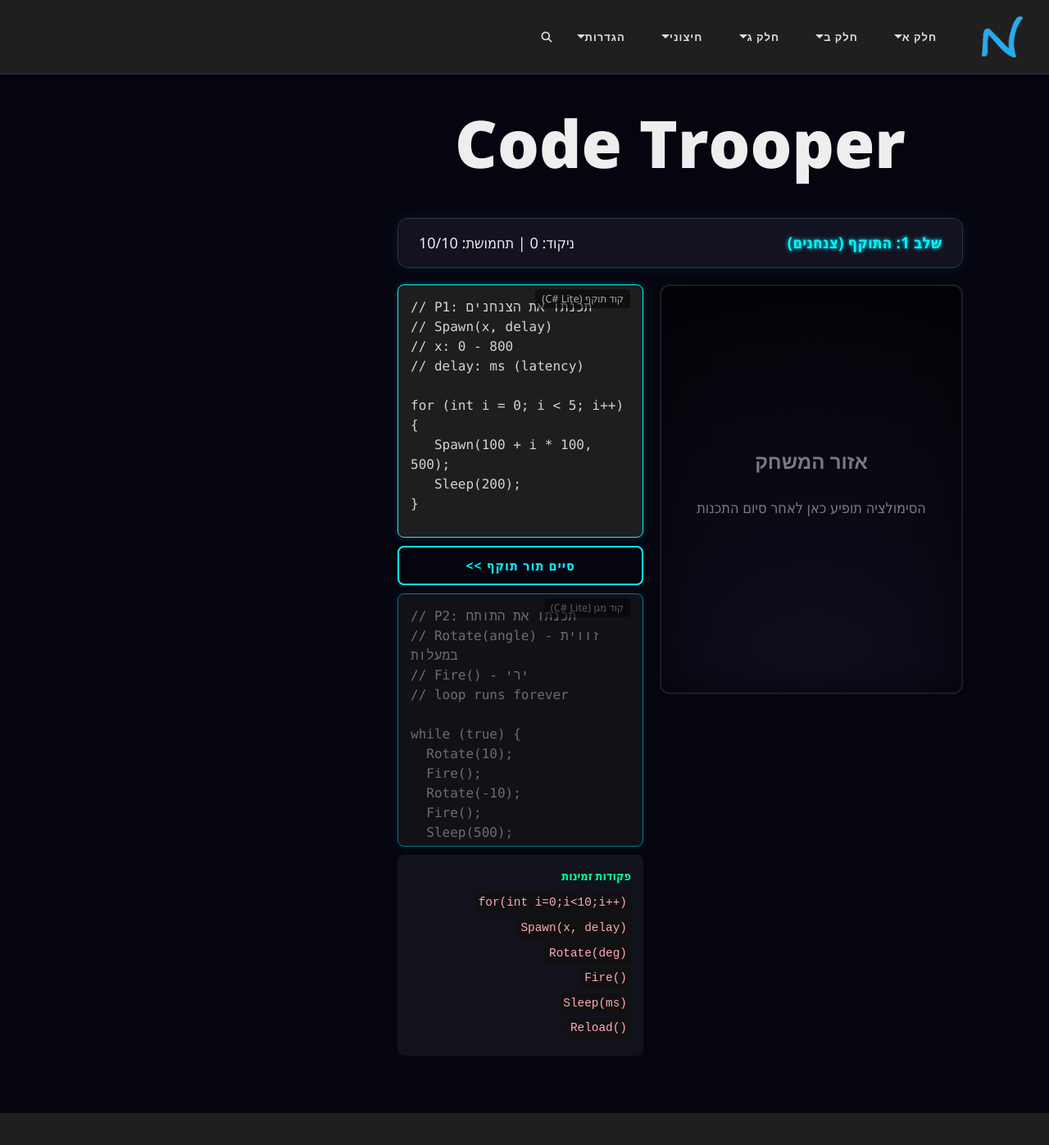
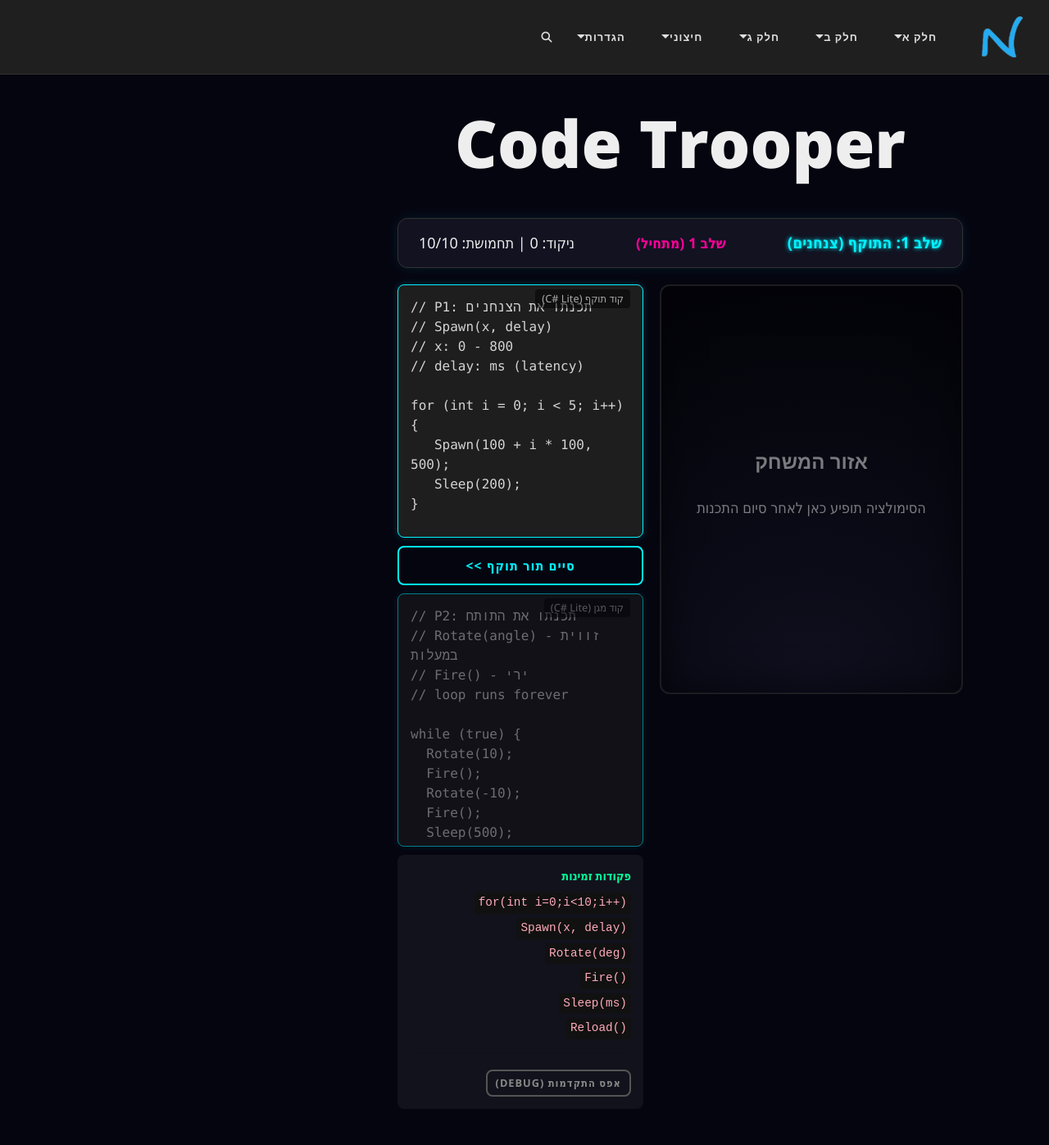
Before and after one commit to 3strategy/BeautifulYesodot, a Jekyll site: the page built from cs/Chapter5codetrooper.md, in a window 1280 px wide and 1400 px high. Shown: the top 1397 px of the window at 82% size. Built offline with Jekyll 4.4.1, drawn with Linux system fonts in a browser that asks for light colours; nearby versions of some CDN libraries; comment, search, counter and statistics services are not loaded; some of the changed lines change nothing that is shown.

Commit message:
working level up

```diff
--- a/cs/Chapter5codetrooper.md
+++ b/cs/Chapter5codetrooper.md
@@ -248,7 +248,6 @@
      margin-bottom: 5px;
   }
 
-  /* Restart Overlay */
   .restart-overlay {
       position: absolute;
       top: 0;
@@ -256,16 +255,104 @@
       right: 0;
       bottom: 0;
       display: flex;
-      align-items: flex-end;
+      align-items: center;
       justify-content: center;
-      padding-bottom: 100px;
+      background: rgba(0,0,0,0.6);
       pointer-events: none;
+      z-index: 50;
   }
 
   .restart-btn {
       pointer-events: auto;
       background: #000;
       font-size: 1.2rem;
+  }
+
+  /* Unlock Modal */
+  .unlock-overlay {
+      position: fixed;
+      top: 0; left: 0; right: 0; bottom: 0;
+      background: rgba(0,0,0,0.85);
+      z-index: 100;
+      display: flex;
+      align-items: center;
+      justify-content: center;
+      animation: fadeIn 0.5s;
+  }
+
+  .unlock-box {
+      background: #111;
+      border: 2px solid var(--neon-green);
+      padding: 40px;
+      border-radius: 20px;
+      text-align: center;
+      max-width: 500px;
+      box-shadow: 0 0 50px var(--neon-green);
+      animation: popIn 0.5s cubic-bezier(0.175, 0.885, 0.32, 1.275);
+  }
+
+  .unlock-title {
+      color: var(--neon-green);
+      font-size: 2.5rem;
+      margin-bottom: 20px;
+      text-transform: uppercase;
+      text-shadow: 0 0 10px var(--neon-green);
+  }
+
+  .unlock-item {
+      font-size: 1.5rem;
+      color: #fff;
+      margin: 20px 0;
+      font-family: monospace;
+      background: #222;
+      padding: 10px;
+      border-radius: 8px;
+  }
+
+  .unlock-desc {
+      color: #ccc;
+      margin-bottom: 30px;
+  }
+
+  @keyframes fadeIn { from { opacity: 0; } to { opacity: 1; } }
+  @keyframes popIn { from { transform: scale(0.8); } to { transform: scale(1); } }
+
+  .unlock-btn {
+      font-size: 1.2rem;
+      padding: 10px 40px;
+  }
+
+  .debug-section {
+      margin-top: 20px;
+  }
+
+  .debug-btn {
+      font-size: 0.8rem;
+      padding: 5px 10px;
+      border-color: #555;
+      color: #888;
+  }
+
+  .game-over-overlay-root {
+      position: absolute;
+      z-index: 50;
+  }
+
+  .game-over-content {
+      text-align: center;
+  }
+
+  .game-over-title {
+      margin-bottom: 20px;
+      font-size: 2rem;
+      color: #fff;
+      text-shadow: 0 0 10px #000;
+  }
+
+  .level-indicator {
+      color: var(--neon-pink);
+      font-weight: bold;
+      font-size: 1.1rem;
   }
 </style>
 
@@ -498,16 +585,6 @@
   return (
     <div className="canvas-container">
       <canvas ref={canvasRef} width={CANVAS_WIDTH} height={CANVAS_HEIGHT} />
-      {gameState?.gameOver && (
-          <div className="restart-overlay">
-              <button
-                  className="neon-btn restart-btn"
-                  onClick={onRestart}
-              >
-                  שחק שוב
-              </button>
-          </div>
-      )}
     </div>
   );
 }
@@ -515,10 +592,12 @@
 function GameRoot() {
   const [phase, setPhase] = useState(PHASE_P1_PROGRAM);
 
-  // Progression System
   const [wins, setWins] = useState(() => parseInt(localStorage.getItem('codetrooper_wins') || '0'));
   const level = wins >= 1 ? 2 : 1;
   const isIfUnlocked = level >= 2;
+
+  // Unlock Celebration State
+  const [showLevelUp, setShowLevelUp] = useState(false);
 
   // Attacker State
   const [p1Code, setP1Code] = useState(
@@ -614,7 +693,19 @@
           const newWins = wins + 1;
           setWins(newWins);
           localStorage.setItem('codetrooper_wins', newWins);
+
+          // Check for Level Up (0 -> 1)
+          // Instant trigger
+          if (newWins === 1) {
+              setShowLevelUp(true);
+          }
       }
+  };
+
+  const resetProgress = () => {
+      localStorage.removeItem('codetrooper_wins');
+      setWins(0);
+      window.location.reload();
   };
 
   const startSimulation = async () => {
@@ -841,6 +932,12 @@
           {phase === PHASE_P2_PROGRAM && "שלב 2: המגן (תותח)"}
           {phase === PHASE_SIMULATION && "סימולציה בזמן אמת"}
         </div>
+
+        {/* Progress Indicator */}
+        <div className="level-indicator">
+            שלב {level} {isIfUnlocked ? "(מומחה)" : "(מתחיל)"}
+        </div>
+
         <div className="score">
            ניקוד: {gameState.score} | תחמושת: {gameState.ammo}/{gameState.maxAmmo}
         </div>
@@ -904,10 +1001,57 @@
              <div className="doc-item"><span className="code-snippet">Fire()</span></div>
              <div className="doc-item"><span className="code-snippet">Sleep(ms)</span></div>
              <div className="doc-item"><span className="code-snippet">Reload()</span></div>
+             <hr className="doc-separator" />
+             <div className="debug-section">
+                 <button className="neon-btn debug-btn" onClick={resetProgress}>
+                    אפס התקדמות (Debug)
+                 </button>
+             </div>
            </div>
 
         </div>
-      </div>
+       </div>
+
+       {/* Game Over Overlays handled here to avoid conflict */}
+
+       {/* 1. Play Again (Standard) */}
+       {gameState.gameOver && !showLevelUp && (
+           <div className="restart-overlay game-over-overlay-root">
+               <div className="game-over-content">
+                 <div className="game-over-title">
+                    {gameState.winner === "המגן (תותח)" ? "ניצחון!" : "המשחק נגמר"}
+                 </div>
+                 <button
+                     className="neon-btn restart-btn"
+                     onClick={handleRestart}
+                 >
+                     שחק שוב
+                 </button>
+               </div>
+           </div>
+       )}
+
+       {/* 2. Level Up Modal (Special) */}
+       {showLevelUp && (
+           <div className="unlock-overlay">
+               <div className="unlock-box">
+                   <div className="unlock-title">Level Up!</div>
+                   <div className="unlock-desc">כל הכבוד! נצחת את השלב הראשון.</div>
+                   <div className="unlock-desc">פקודה חדשה נפתחה:</div>
+                   <div className="unlock-item">if (...)</div>
+                   <div className="unlock-desc">עכשיו תוכלו להשתמש בתנאים כדי ליצור הגנה חכמה יותר!</div>
+                   <button
+                       className="neon-btn unlock-btn"
+                       onClick={() => {
+                           setShowLevelUp(false);
+                           handleRestart();
+                       }}
+                   >
+                       מעולה! (המשך)
+                   </button>
+               </div>
+           </div>
+       )}
     </div>
   );
 }
```
